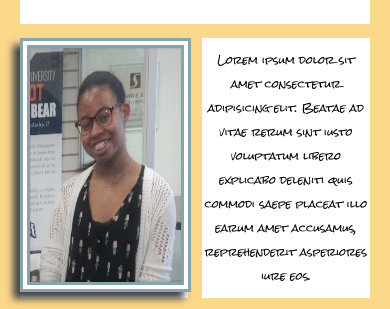
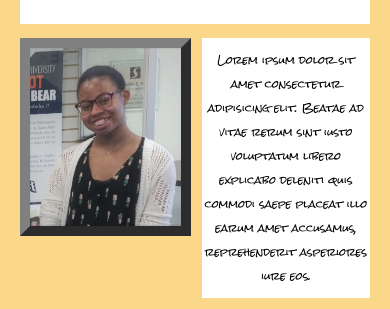
Before and after one commit to PhiliciaWatson/aboutMe, a plain HTML site: page index.html in a window 390 px wide. Shown: the part 96-405 px from the top of the page. Drawn offline with Linux system fonts and the light colour scheme; a web font is replaced by a local one.

Commit message:
the real responsive image

```diff
--- a/style.css
+++ b/style.css
@@ -8,10 +8,9 @@ h1{
 
 img{
 
-   height:90%;
-   width:90%;
-   border: #88a4ab double 10px;
-   box-shadow: -7px 7px 7px #464646 ;
+   max-height:90%;
+   max-width:90%;
+   border: gray outset 10px;
 }
 
 body{
@@ -82,7 +81,6 @@ header{
 
 aside{
     grid-area:aside;
-    background-color:white;
 
 }
 
```
